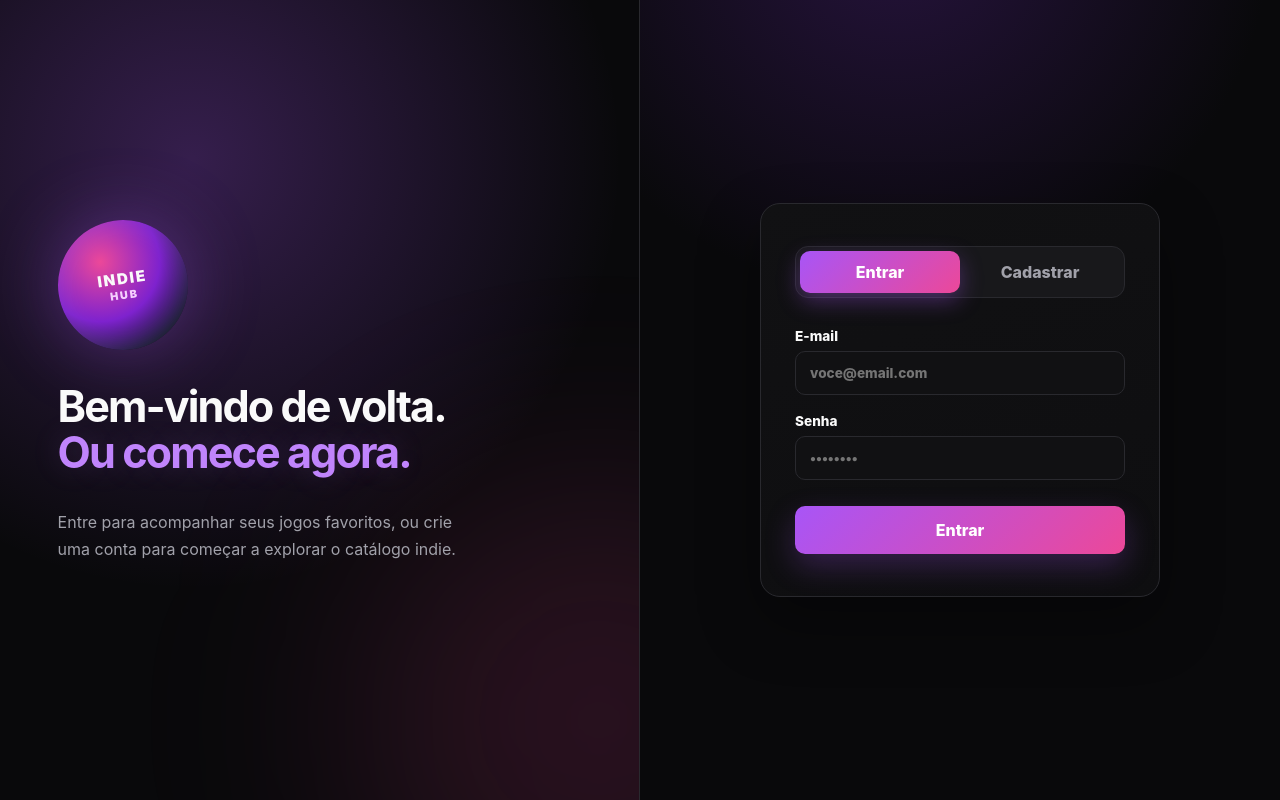
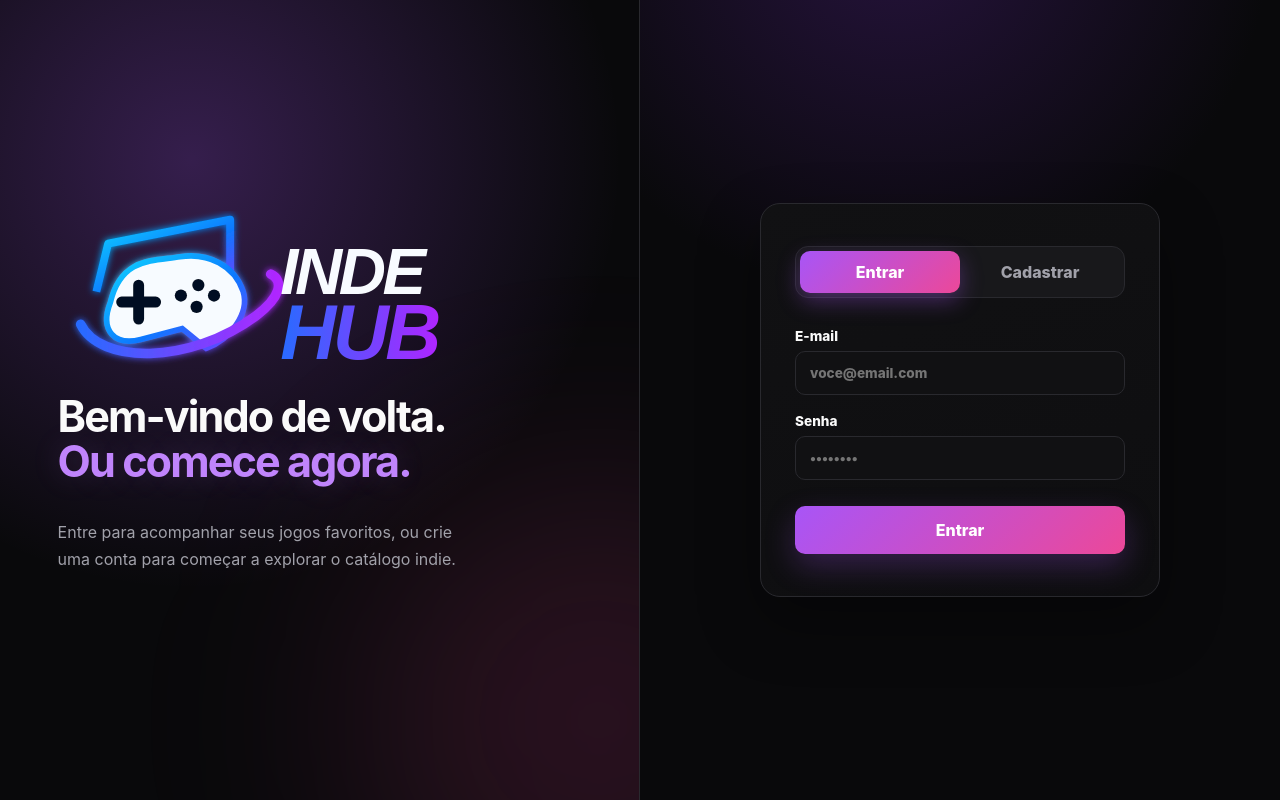
Before and after one commit to Erms09/tcc-2026, a React (Vite) app in the folder frontend/: page / in a window 1280 px wide. Built offline with nearby package versions, Linux system fonts and the light colour scheme; no server answers.

Commit message:
Atualiza identidade visual da entrada

```diff
--- a/frontend/src/pages/Auth.jsx
+++ b/frontend/src/pages/Auth.jsx
@@ -76,7 +76,7 @@ export default function Auth({ onLogin }) {
   return (
     <main className="auth-page">
       <div className="auth-side">
-        <div className="auth-orb">INDIE<br /><span>HUB</span></div>
+        <img className="auth-logo" src="/indiehub-logo.svg" alt="IndieHub" />
         <h2>Bem-vindo de volta.<br /><span>Ou comece agora.</span></h2>
         <p>
           Entre para acompanhar seus jogos favoritos, ou crie uma conta
@@ -87,8 +87,7 @@ export default function Auth({ onLogin }) {
       <div className="auth-card-wrap">
         <div className="auth-card">
           <div className="auth-brand">
-            <span className="brand-mark">◆</span>
-            <span>Indie<span>Hub</span></span>
+            <img src="/indiehub-logo.svg" alt="IndieHub" />
           </div>
 
           <div className="auth-tabs">
```
